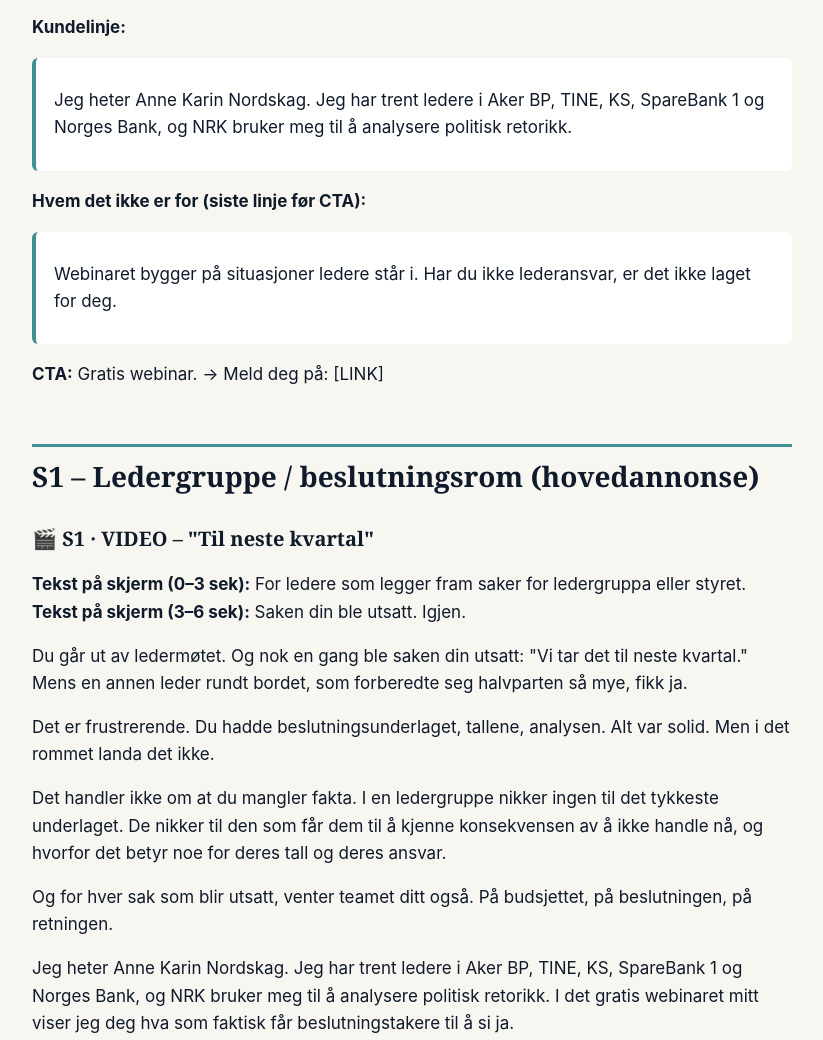
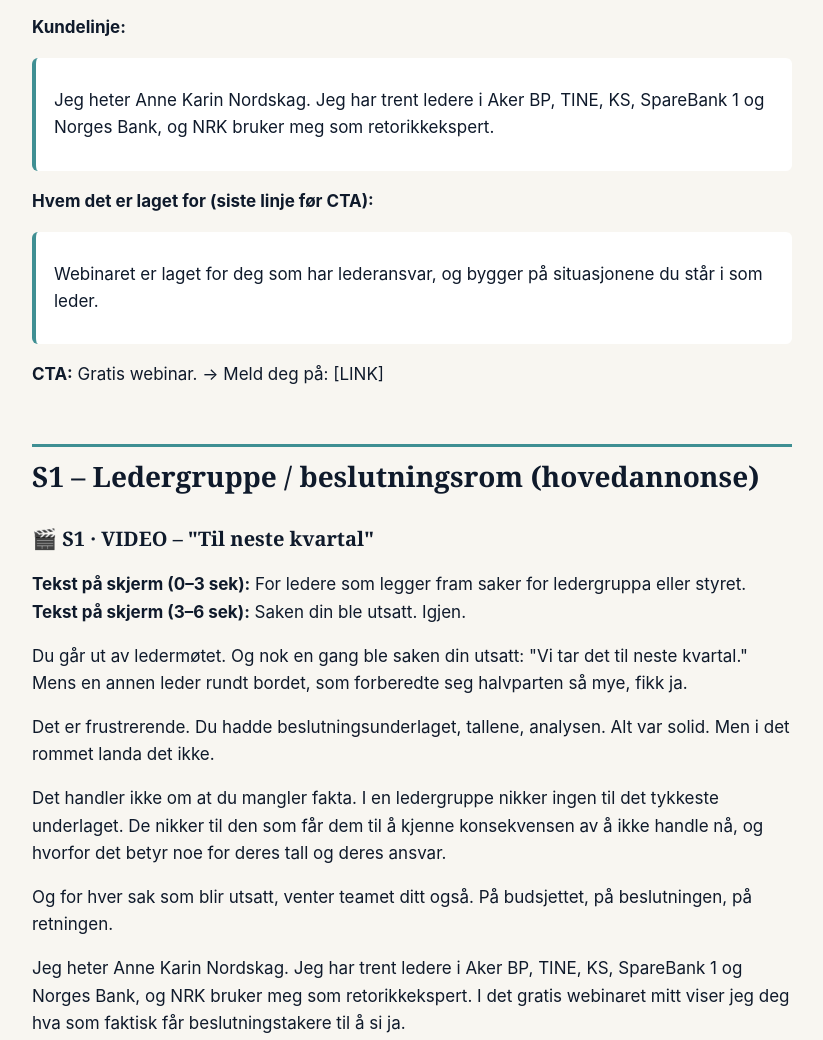
Before and after one commit to haphuongharley-wq/anne-karin-ads-review, a plain HTML site: page index.html in a window 1280 px wide. Shown: the part 710-1750 px from the top of the page, without its empty margins (228-1051 px from the left). Drawn offline with Linux system fonts and the light colour scheme.

Commit message:
fix: apply Anne Karin comments on credential and audience line

```diff
--- a/index.html
+++ b/index.html
@@ -39,11 +39,11 @@ hr{display:none}
 </blockquote>
 <p><strong>Kundelinje:</strong></p>
 <blockquote>
-<p>Jeg heter Anne Karin Nordskag. Jeg har trent ledere i Aker BP, TINE, KS, SpareBank 1 og Norges Bank, og NRK bruker meg til å analysere politisk retorikk.</p>
+<p>Jeg heter Anne Karin Nordskag. Jeg har trent ledere i Aker BP, TINE, KS, SpareBank 1 og Norges Bank, og NRK bruker meg som retorikkekspert.</p>
 </blockquote>
-<p><strong>Hvem det ikke er for (siste linje før CTA):</strong></p>
+<p><strong>Hvem det er laget for (siste linje før CTA):</strong></p>
 <blockquote>
-<p>Webinaret bygger på situasjoner ledere står i. Har du ikke lederansvar, er det ikke laget for deg.</p>
+<p>Webinaret er laget for deg som har lederansvar, og bygger på situasjonene du står i som leder.</p>
 </blockquote>
 <p><strong>CTA:</strong> Gratis webinar. → Meld deg på: [LINK]</p>
 <hr />
@@ -55,7 +55,7 @@ hr{display:none}
 <p>Det er frustrerende. Du hadde beslutningsunderlaget, tallene, analysen. Alt var solid. Men i det rommet landa det ikke.</p>
 <p>Det handler ikke om at du mangler fakta. I en ledergruppe nikker ingen til det tykkeste underlaget. De nikker til den som får dem til å kjenne konsekvensen av å ikke handle nå, og hvorfor det betyr noe for deres tall og deres ansvar.</p>
 <p>Og for hver sak som blir utsatt, venter teamet ditt også. På budsjettet, på beslutningen, på retningen.</p>
-<p>Jeg heter Anne Karin Nordskag. Jeg har trent ledere i Aker BP, TINE, KS, SpareBank 1 og Norges Bank, og NRK bruker meg til å analysere politisk retorikk. I det gratis webinaret mitt viser jeg deg hva som faktisk får beslutningstakere til å si ja.</p>
+<p>Jeg heter Anne Karin Nordskag. Jeg har trent ledere i Aker BP, TINE, KS, SpareBank 1 og Norges Bank, og NRK bruker meg som retorikkekspert. I det gratis webinaret mitt viser jeg deg hva som faktisk får beslutningstakere til å si ja.</p>
 <p>Dette er for deg som har lederansvar og jevnlig legger fram saker for ledergruppa eller styret. Er det deg, klikk på linken under og meld deg på.</p>
 <h3>🖼️ S1 · ANNONSE – "Båsen ingen snakker om"</h3>
 <p><a href="images/s1-ledergruppa.png" target="_blank"><img class="ad" src="images/s1-ledergruppa.png" alt="Annonsebilde S1"></a></p>
@@ -64,8 +64,8 @@ hr{display:none}
 For ledere med personalansvar som skal få gjennomslag i ledergruppa eller styret.</p>
 <p>Du legger fram en gjennomarbeidet sak. Tallene er solide. Men kvartal etter kvartal blir den "tatt senere", eller den som høres tryggest ut, får ja. Ingen sier det høyt, men beslutningstakerne har plassert deg i en bås: "dyktig fagperson", ikke "en vi løfter opp".</p>
 <p>Det handler ikke om kompetansen din. Det handler om hvordan du tar en sak inn i et beslutningsrom. Det er en ferdighet, og den kan trenes.</p>
-<p>Jeg heter Anne Karin Nordskag. Jeg har trent ledere i Aker BP, TINE, KS, SpareBank 1 og Norges Bank, og NRK bruker meg til å analysere politisk retorikk.</p>
-<p>Webinaret bygger på situasjoner ledere står i. Har du ikke lederansvar, er det ikke laget for deg.</p>
+<p>Jeg heter Anne Karin Nordskag. Jeg har trent ledere i Aker BP, TINE, KS, SpareBank 1 og Norges Bank, og NRK bruker meg som retorikkekspert.</p>
+<p>Webinaret er laget for deg som har lederansvar, og bygger på situasjonene du står i som leder.</p>
 <p><strong>CTA:</strong> Gratis webinar. → Meld deg på: [LINK]</p>
 <hr />
 <h2 id="s2">S2 – Strategien som ikke når ut (ny vinkel)</h2>
@@ -76,7 +76,7 @@ For ledere med personalansvar som skal få gjennomslag i ledergruppa eller styre
 <p>Ledergruppa brukte et halvt år på strategien. Den ble vedtatt i styret. Du presenterte den på kick-off for to hundre ansatte. Alle klappet.</p>
 <p>Tre måneder senere sitter du i et møte med avdelingslederne dine. Og du hører at alt fortsatt gjøres som før. Ikke fordi noen er imot. De har bare ikke tatt den inn som sin egen.</p>
 <p>Det er ikke et strategiproblem. Strategien er god nok. Det er et formidlingsproblem. Mellom ledergruppa og resten av organisasjonen forsvinner budskapet, og det er der de fleste strategier stopper opp.</p>
-<p>Jeg heter Anne Karin Nordskag. Jeg har trent ledere i Aker BP, TINE, KS, SpareBank 1 og Norges Bank, og NRK bruker meg til å analysere politisk retorikk. I det gratis webinaret mitt viser jeg deg hvordan du formidler en retning slik at lederne under deg tar den videre.</p>
+<p>Jeg heter Anne Karin Nordskag. Jeg har trent ledere i Aker BP, TINE, KS, SpareBank 1 og Norges Bank, og NRK bruker meg som retorikkekspert. I det gratis webinaret mitt viser jeg deg hvordan du formidler en retning slik at lederne under deg tar den videre.</p>
 <p>Dette er for deg som leder ledere og har ansvar for at strategien faktisk blir gjennomført. Klikk på linken under og meld deg på.</p>
 <h3>🖼️ S2 · ANNONSE – "Vedtatt er ikke gjennomført"</h3>
 <p><a href="images/s2-strategi.png" target="_blank"><img class="ad" src="images/s2-strategi.png" alt="Annonsebilde S2"></a></p>
@@ -85,8 +85,8 @@ For ledere med personalansvar som skal få gjennomslag i ledergruppa eller styre
 For toppledere og direktører som skal få en strategi gjennomført i hele organisasjonen.</p>
 <p>Dere har brukt måneder på strategien. Styret har sagt ja. Du har presentert den for hele organisasjonen. Og likevel: tre måneder senere prioriterer avdelingene som før. Ingen er imot. De har bare ikke tatt den inn som sin egen.</p>
 <p>Det skjer ikke fordi strategien er feil. Det skjer fordi budskapet blir borte mellom ledergruppa og dem som skal gjøre jobben. Å formidle en retning slik at andre ledere tar den videre, er en egen ferdighet, og den kan trenes.</p>
-<p>Jeg heter Anne Karin Nordskag. Jeg har trent ledere i Aker BP, TINE, KS, SpareBank 1 og Norges Bank, og NRK bruker meg til å analysere politisk retorikk.</p>
-<p>Webinaret bygger på situasjoner ledere står i. Har du ikke lederansvar, er det ikke laget for deg.</p>
+<p>Jeg heter Anne Karin Nordskag. Jeg har trent ledere i Aker BP, TINE, KS, SpareBank 1 og Norges Bank, og NRK bruker meg som retorikkekspert.</p>
+<p>Webinaret er laget for deg som har lederansvar, og bygger på situasjonene du står i som leder.</p>
 <p><strong>CTA:</strong> Gratis webinar. → Meld deg på: [LINK]</p>
 <hr />
 <h2 id="s3">S3 – Gründer i vekst</h2>
@@ -105,14 +105,14 @@ For toppledere og direktører som skal få en strategi gjennomført i hele organ
 For gründere og daglige ledere med egne ansatte, i et firma som vokser.</p>
 <p>Firmaet vokser raskere enn du klarer å få folk med deg. Du forklarer hvorfor dere må endre, viser tallene, legger fram planen, og det føles fortsatt som å dytte en seig masse som helst vil stå i ro. Å presse fram endring får ingen til å følge på ordentlig. Som regel er det bare de beste som slutter. Nøkkelen er ikke flere tall, men litt psykologi som gjør at folka dine selv vil være med.</p>
 <p>Jeg heter Anne Karin Nordskag. Jeg har trent ledere i Aker BP, TINE, KS, SpareBank 1 og Norges Bank, og jeg kjører kurs i endringskommunikasjon.</p>
-<p>Jobber du alene eller uten ansatte, er dette ikke laget for deg.</p>
+<p>Webinaret er laget for deg som leder et firma med egne ansatte.</p>
 <p><strong>CTA:</strong> Gratis webinar. → Meld deg på: [LINK]</p>
 <hr />
 <h2>Endringer fra forrige versjon</h2>
 <ul>
 <li>Målgruppen står i første linje (caption) og første skjermtekst (video).</li>
 <li>Kundelisten er byttet til den fra august-annonsene (Aker BP, TINE, KS, SpareBank 1, Norges Bank) og står i alle annonser.</li>
-<li>Hver annonse sier rett ut at den ikke er for de uten lederansvar.</li>
+<li>Hver annonse sier vennlig hvem webinaret er laget for: ledere med lederansvar.</li>
 <li>Konkrete ledersituasjoner og størrelse er lagt inn (S2: kick-off for to hundre ansatte, avdelingslederne; S3: "ansatt nummer fem, seks, sju").</li>
 <li>S2 har fått ny vinkel (strategi som ikke blir gjennomført) for å treffe seniorledere i stedet for nye ledere.</li>
 <li>CTA er endret fra "Se det nå" til "Meld deg på". Ingen dato eller klokkeslett i annonsene, så de kan brukes evergreen. Tidspunktet står på registreringssiden.</li>
```
